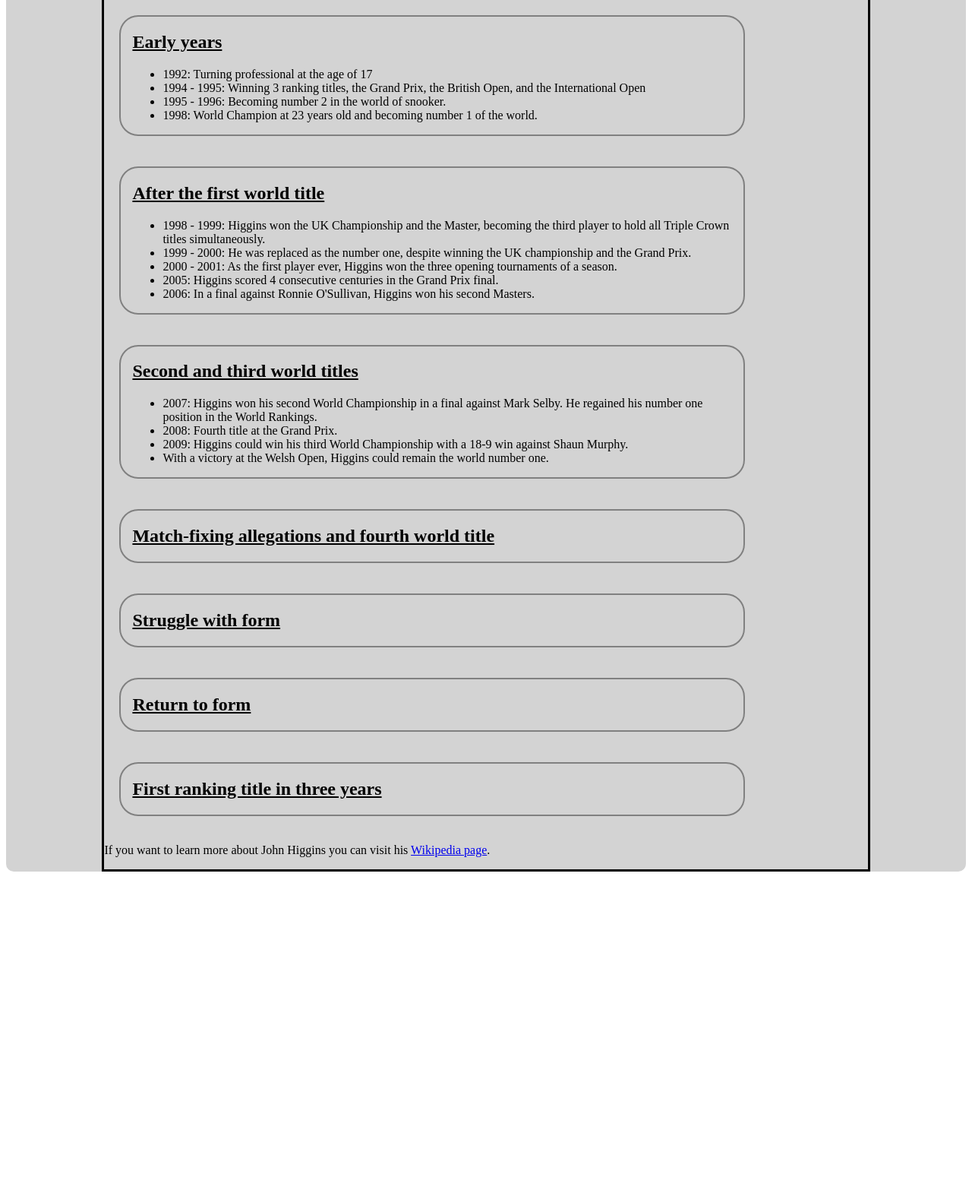
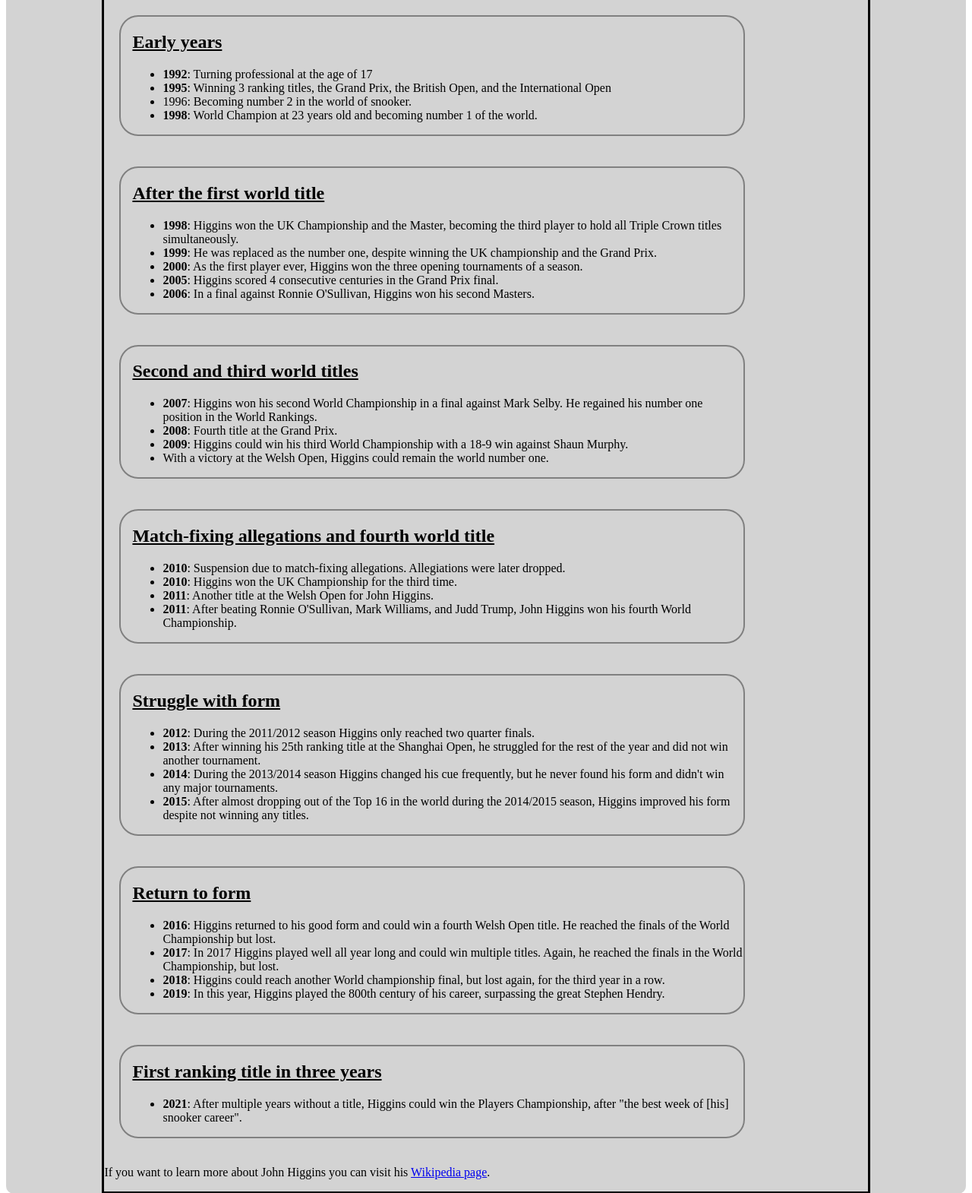
Before and after one commit to alexboehm89/freeCodeCamp, a plain HTML site: page ResponsiveWebDesign/TributePage/index.html in a window 1280 px wide. Shown: the part 445-2015 px from the top of the page at 76% size. Before the commit the page ends 1600 px from the top, so only its background shows below. Drawn offline with Linux system fonts and the light colour scheme.

Commit message:
Finished timeline content

```diff
--- a/ResponsiveWebDesign/TributePage/index.html
+++ b/ResponsiveWebDesign/TributePage/index.html
@@ -33,6 +33,10 @@
         justify-content: center;
         display: grid;
         grid-template-columns: 80%;
+      }
+
+      .year {
+        font-weight: bold;
       }
 
       #title {
@@ -75,13 +79,16 @@
           <section>
             <h2>Early years</h2>
             <ul>
-              <li>1992: Turning professional at the age of 17</li>
+              <li><span class="year">1992</span>: Turning professional at the age of 17</li>
               <li>
-                1994 - 1995: Winning 3 ranking titles, the Grand Prix, the British Open, and the
-                International Open
+                <span class="year">1995</span>: Winning 3 ranking titles, the Grand Prix, the
+                British Open, and the International Open
               </li>
-              <li>1995 - 1996: Becoming number 2 in the world of snooker.</li>
-              <li>1998: World Champion at 23 years old and becoming number 1 of the world.</li>
+              <li><span year="year">1996</span>: Becoming number 2 in the world of snooker.</li>
+              <li>
+                <span class="year">1998</span>: World Champion at 23 years old and becoming number 1
+                of the world.
+              </li>
             </ul>
           </section>
 
@@ -89,19 +96,25 @@
             <h2>After the first world title</h2>
             <ul>
               <li>
-                1998 - 1999: Higgins won the UK Championship and the Master, becoming the third
-                player to hold all Triple Crown titles simultaneously.
+                <span class="year">1998</span>: Higgins won the UK Championship and the Master,
+                becoming the third player to hold all Triple Crown titles simultaneously.
               </li>
               <li>
-                1999 - 2000: He was replaced as the number one, despite winning the UK championship
-                and the Grand Prix.
+                <span class="year">1999</span>: He was replaced as the number one, despite winning
+                the UK championship and the Grand Prix.
               </li>
               <li>
-                2000 - 2001: As the first player ever, Higgins won the three opening tournaments of
-                a season.
+                <span class="year">2000</span>: As the first player ever, Higgins won the three
+                opening tournaments of a season.
               </li>
-              <li>2005: Higgins scored 4 consecutive centuries in the Grand Prix final.</li>
-              <li>2006: In a final against Ronnie O'Sullivan, Higgins won his second Masters.</li>
+              <li>
+                <span class="year">2005</span>: Higgins scored 4 consecutive centuries in the Grand
+                Prix final.
+              </li>
+              <li>
+                <span class="year">2006</span>: In a final against Ronnie O'Sullivan, Higgins won
+                his second Masters.
+              </li>
             </ul>
           </section>
 
@@ -109,13 +122,13 @@
             <h2>Second and third world titles</h2>
             <ul>
               <li>
-                2007: Higgins won his second World Championship in a final against Mark Selby. He
-                regained his number one position in the World Rankings.
+                <span class="year">2007</span>: Higgins won his second World Championship in a final
+                against Mark Selby. He regained his number one position in the World Rankings.
               </li>
-              <li>2008: Fourth title at the Grand Prix.</li>
+              <li><span class="year">2008</span>: Fourth title at the Grand Prix.</li>
               <li>
-                2009: Higgins could win his third World Championship with a 18-9 win against Shaun
-                Murphy.
+                <span class="year">2009</span>: Higgins could win his third World Championship with
+                a 18-9 win against Shaun Murphy.
               </li>
               <li>With a victory at the Welsh Open, Higgins could remain the world number one.</li>
             </ul>
@@ -123,18 +136,78 @@
 
           <section>
             <h2>Match-fixing allegations and fourth world title</h2>
+            <ul>
+              <li>
+                <span class="year">2010</span>: Suspension due to match-fixing allegations.
+                Allegiations were later dropped.
+              </li>
+              <li>
+                <span class="year">2010</span>: Higgins won the UK Championship for the third time.
+              </li>
+              <li>
+                <span class="year">2011</span>: Another title at the Welsh Open for John Higgins.
+              </li>
+              <li>
+                <span class="year">2011</span>: After beating Ronnie O'Sullivan, Mark Williams, and
+                Judd Trump, John Higgins won his fourth World Championship.
+              </li>
+            </ul>
           </section>
 
           <section>
             <h2>Struggle with form</h2>
+            <ul>
+              <li>
+                <span class="year">2012</span>: During the 2011/2012 season Higgins only reached two
+                quarter finals.
+              </li>
+              <li>
+                <span class="year">2013</span>: After winning his 25th ranking title at the Shanghai
+                Open, he struggled for the rest of the year and did not win another tournament.
+              </li>
+              <li>
+                <span class="year">2014</span>: During the 2013/2014 season Higgins changed his cue
+                frequently, but he never found his form and didn't win any major tournaments.
+              </li>
+              <li>
+                <span class="year">2015</span>: After almost dropping out of the Top 16 in the world
+                during the 2014/2015 season, Higgins improved his form despite not winning any
+                titles.
+              </li>
+            </ul>
           </section>
 
           <section>
             <h2>Return to form</h2>
+            <ul>
+              <li>
+                <span class="year">2016</span>: Higgins returned to his good form and could win a
+                fourth Welsh Open title. He reached the finals of the World Championship but lost.
+              </li>
+              <li>
+                <span class="year">2017</span>: In 2017 Higgins played well all year long and could
+                win multiple titles. Again, he reached the finals in the World Championship, but
+                lost.
+              </li>
+              <li>
+                <span class="year">2018</span>: Higgins could reach another World championship
+                final, but lost again, for the third year in a row.
+              </li>
+              <li>
+                <span class="year">2019</span>: In this year, Higgins played the 800th century of
+                his career, surpassing the great Stephen Hendry.
+              </li>
+            </ul>
           </section>
 
           <section>
             <h2>First ranking title in three years</h2>
+            <ul>
+              <li>
+                <span class="year">2021</span>: After multiple years without a title, Higgins could
+                win the Players Championship, after "the best week of [his] snooker career".
+              </li>
+            </ul>
           </section>
 
           <p>
```
